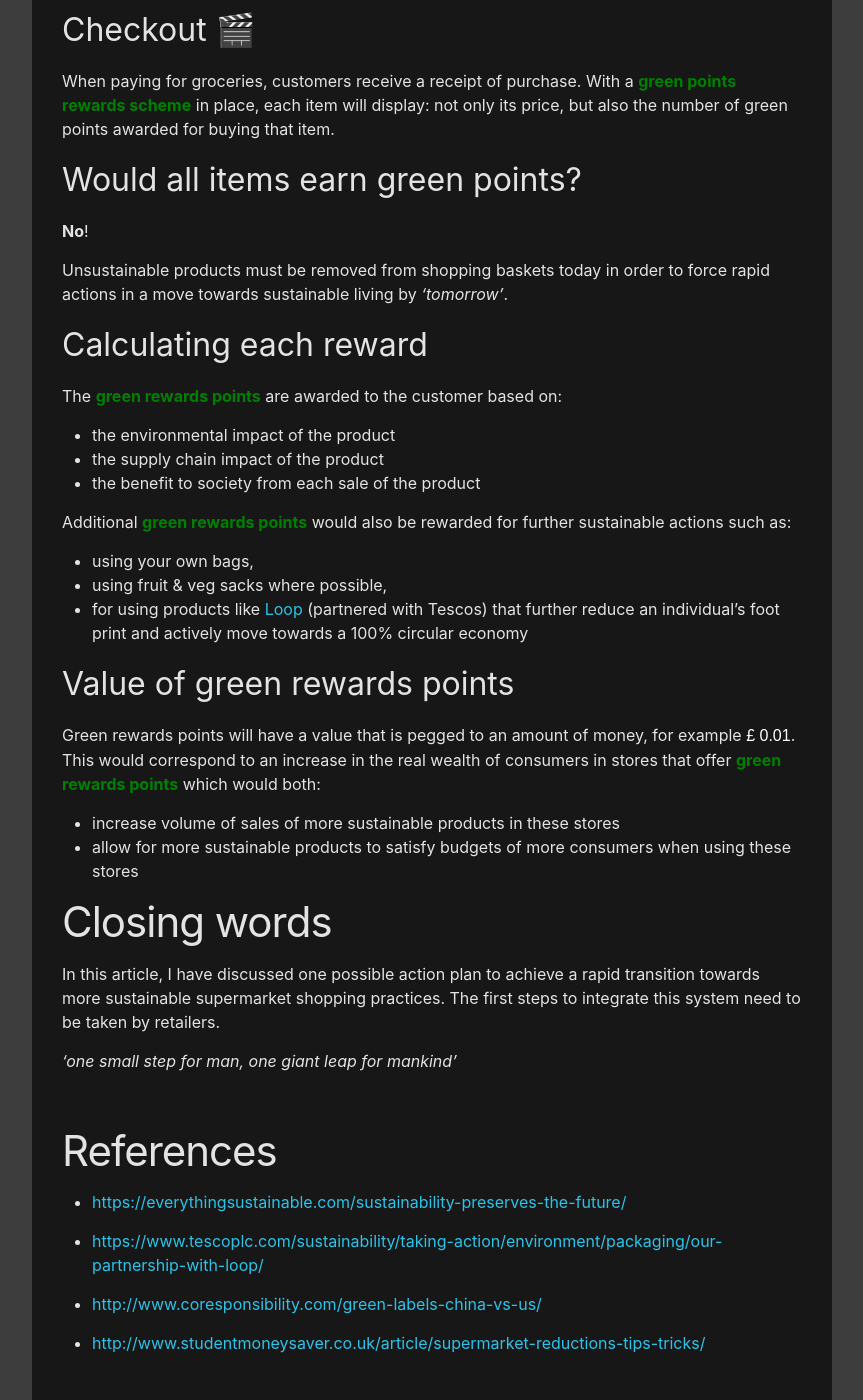
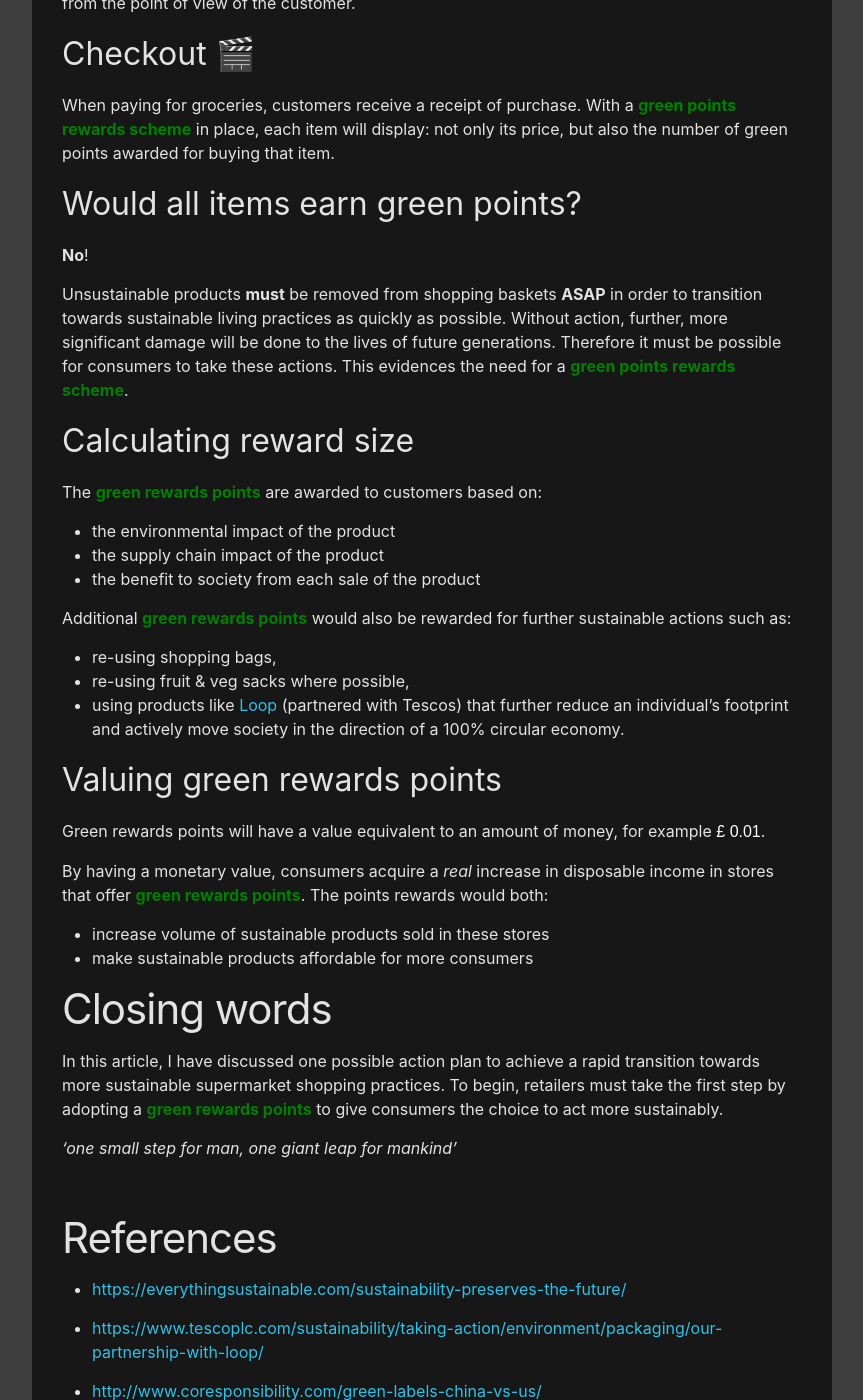
Before and after one commit to Dwonczykj/Dwonczykj.github.io, a Jekyll site: the page built from _posts/2022-04-12-green-rewards-points.md, in a window 1280 px wide and 1400 px high, scrolled down 2516 px. Shown: the whole window, without its empty margins (208-1071 px from the left). Built offline with Jekyll 4.4.1, drawn with Linux system fonts in a browser that asks for light colours; comment, search, counter and statistics services are not loaded; some of the changed text lies outside the part shown.

Commit message:
Rewrite first blog post on Green Points Rewards (2)

```diff
--- a/_posts/2022-04-12-green-rewards-points.md
+++ b/_posts/2022-04-12-green-rewards-points.md
@@ -16,7 +16,7 @@
 </div>
 
 ## What does it mean to become more sustainable?
-There is no **singular** definition because different parts of the world emphasize different practices, are affected by differing environmental issues and have differing societal challenges to overcome. But in general, it can be thought of practices that preserve the health of the planet, it's ecosystems and our societies **for future generations**.
+There is no **singular** definition because different parts of the world emphasize different practices, are affected by differing environmental issues and have differing societal challenges to overcome. But in general, it can be thought of as practices that preserve the health of the planet, its ecosystems and our societies **for future generations**.
 
 ## How is this relevant to me?
 One way that we all have a size-able impact on the environment is through our grocery shop. Key factors that determine the sustainability of the shop are:
@@ -60,7 +60,7 @@
   </div>
 </div>
 
-Any solution must incentivise customers, for whom **price** is the biggest consideration, by giving them the option to choose products that offer the most <span style="color: green"><b>benefit to our society</b></span> and which are the most <span style="color: green"><b>sustainable</b></span> whilst satisfying budgetary constraints.
+Any solution must incentivise customers, for whom **price** is the biggest consideration, by giving them the option to choose products that maximize <span style="color: green"><b>benefit to our society</b></span>, minimize the impact on our environment; all whilst satisfying their budgetary constraints.
 ## Rewards schemes
 
 Rewards schemes have existed in the retail industry for decades. They have the benefit of being both: simple to account for from the retailer's point of view as well as being easily recognizable from the point of view of the customer.
@@ -73,11 +73,11 @@
 
 **No**!
 
-Unsustainable products must be removed from shopping baskets today in order to force rapid actions in a move towards sustainable living by *'tomorrow'*.
+Unsustainable products **must** be removed from shopping baskets **ASAP** in order to transition towards sustainable living practices as quickly as possible. Without action, further, more significant damage will be done to the lives of future generations. Therefore it must be possible for consumers to take these actions. This evidences the need for a <span style="color: green"><b>green points rewards scheme</b></span>.
 
-## Calculating each reward
+## Calculating reward size
 
-The <span style="color: green"><b>green rewards points</b></span> are awarded to the customer based on:
+The <span style="color: green"><b>green rewards points</b></span> are awarded to customers based on:
 
 - the environmental impact of the product
 - the supply chain impact of the product
@@ -85,18 +85,20 @@
 
 Additional <span style="color: green"><b>green rewards points</b></span> would also be rewarded for further sustainable actions such as:
 
-- using your own bags,
-- using fruit & veg sacks where possible,
-- for using products like [Loop](https://www.tescoplc.com/sustainability/taking-action/environment/packaging/our-partnership-with-loop/) (partnered with Tescos) that further reduce an individual's foot print and actively move towards a 100% circular economy
+- re-using shopping bags,
+- re-using fruit & veg sacks where possible,
+- using products like [Loop](https://www.tescoplc.com/sustainability/taking-action/environment/packaging/our-partnership-with-loop/) (partnered with Tescos) that further reduce an individual's footprint and actively move society in the direction of a 100% circular economy.
 
-## Value of green rewards points
+## Valuing green rewards points
 
-Green rewards points will have a value that is pegged to an amount of money, for example <span class="money">£ 0.01</span>. This would correspond to an increase in the real wealth of consumers in stores that offer <span style="color: green"><b>green rewards points</b></span> which would both:
-- increase volume of sales of more sustainable products in these stores
-- allow for more sustainable products to satisfy budgets of more consumers when using these stores
+Green rewards points will have a value equivalent to an amount of money, for example <span class="money">£ 0.01</span>.
+
+By having a monetary value, consumers acquire a *real* increase in disposable income in stores that offer <span style="color: green"><b>green rewards points</b></span>. The points rewards would both:
+- increase volume of sustainable products sold in these stores
+- make sustainable products affordable for more consumers
 
 # Closing words
-In this article, I have discussed one possible action plan to achieve a rapid transition towards more sustainable supermarket shopping practices. The first steps to integrate this system need to be taken by retailers.
+In this article, I have discussed one possible action plan to achieve a rapid transition towards more sustainable supermarket shopping practices. To begin, retailers must take the first step by adopting a <span style="color: green"><b>green rewards points</b></span> to give consumers the choice to act more sustainably.
 <br>
 
 
```
Also changed, not shown: other parts of _posts/2022-04-12-green-rewards-points.md (+1 -1 lines).
